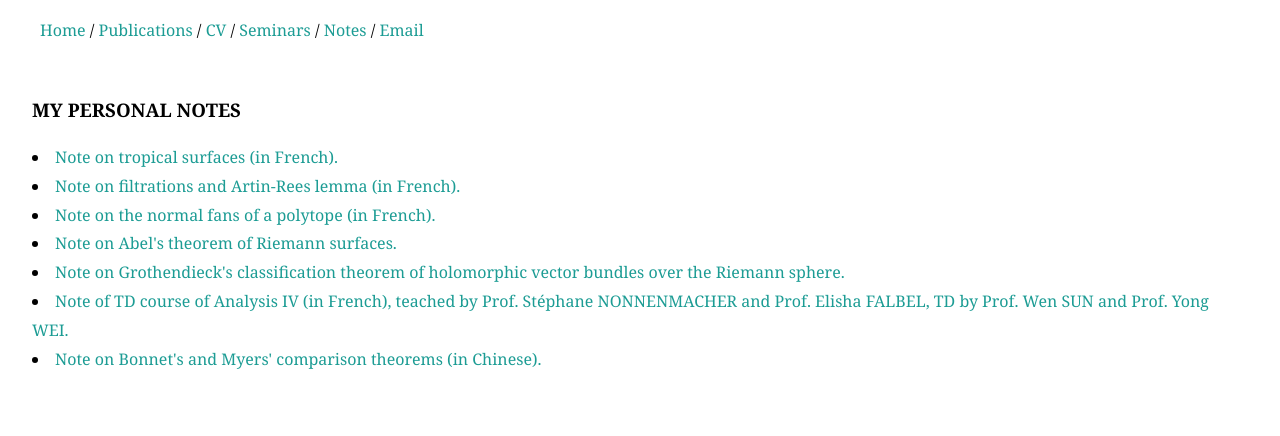
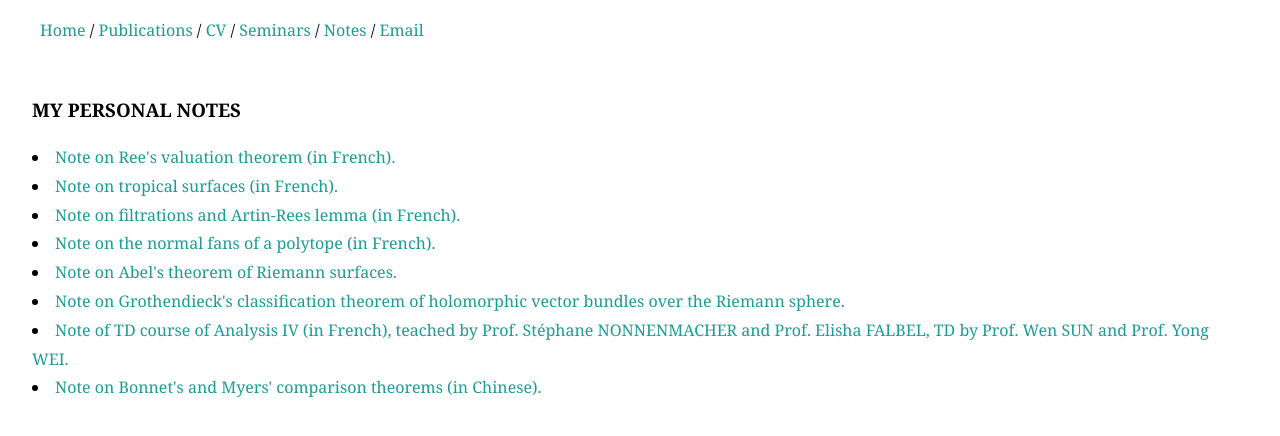
Before and after one commit to XiaoweiYEXavier/XiaoweiYEXavier.github.io, a Jekyll site: the page built from Notes/index.html, in a window 1280 px wide. Shown: the top 436 px of the page. Built offline with Jekyll 4.4.1, drawn with Linux system fonts in a browser that asks for light colours; some web fonts are replaced.

Commit message:
Update index.html

```diff
--- a/Notes/index.html
+++ b/Notes/index.html
@@ -6,6 +6,7 @@ title: YE Xiaowei
 	<section>
 		<h3>My personal notes</h3>
 		<u1>
+	   <li><a href="/Notes/MAT02_RapportFinal.pdf" target="blank">Note on Ree's valuation theorem (in French). </a></li>
 	   <li><a href="/Notes/Tropical_Rainforest.pdf" target="blank">Note on tropical surfaces (in French). </a></li>
 	   <li><a href="/Notes/Filtrations_et_Lemme_d_Artin_Rees.pdf" target="blank">Note on filtrations and Artin-Rees lemma (in French). </a></li>
 	   <li><a href="/Notes/Correspondance_déroissante_des_faces.pdf" target="blank">Note on the normal fans of a polytope (in French). </a></li>
```
